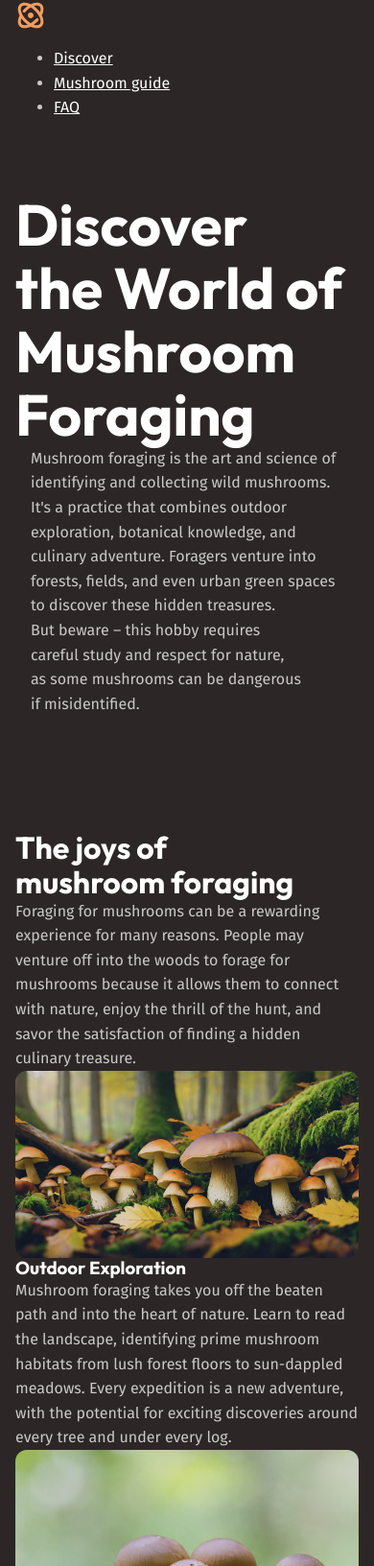
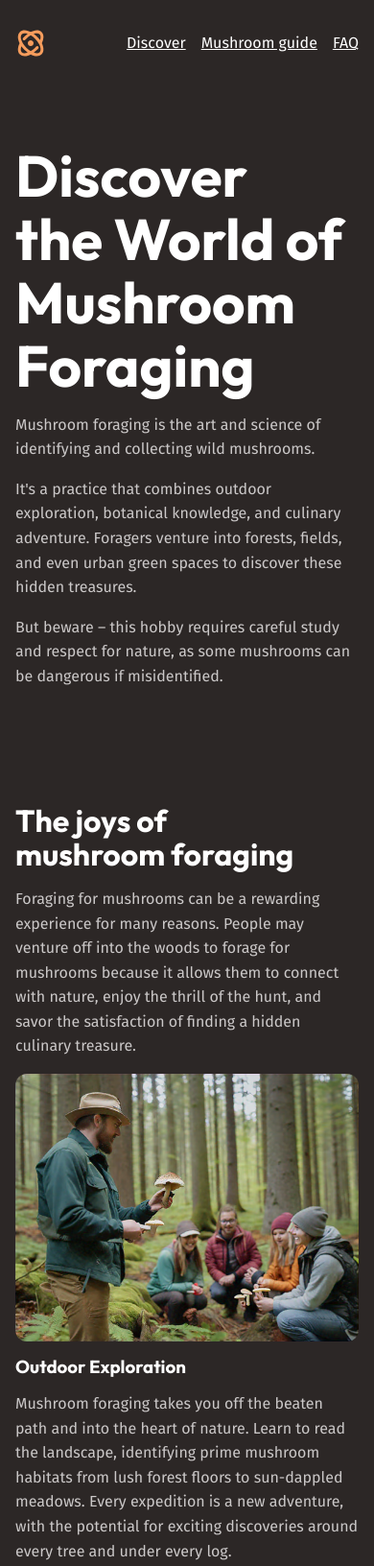
Before and after one commit to philpieper/professional-css, a plain HTML site: page index.html in a window 390 px wide. Shown: the top 1632 px of the page at 96% size. Drawn offline with Linux system fonts and the light colour scheme.

Commit message:
feat: responsiveness and spacing

```diff
--- a/index.html
+++ b/index.html
@@ -16,6 +16,7 @@
   <body>
     <header class="site-header">
       <div class="wrapper wide">
+        <div class="site-header__inner">
           <img src="/resources/svg/logomark.svg" alt="" />
           <nav class="primary-navigation">
             <ul>
@@ -25,13 +26,14 @@
             </ul>
           </nav>
         </div>
+      </div>
     </header>
 
     <main>
       <section class="hero" data-padding="compact">
-        <div class="wrapper">
+        <div class="wrapper narrow flow">
           <h1>Discover the World of Mushroom Foraging</h1>
-          <div class="wrapper narrow">
+          <div class="flow">
             <p>
               Mushroom foraging is the art and science of identifying and
               collecting wild mushrooms.
@@ -48,10 +50,12 @@
             </p>
           </div>
         </div>
+
       </section>
 
       <section>
-        <div class="wrapper">
+        <div class="wrapper flow">
+          <div class="flow">
             <h2 class="section-title">The joys of mushroom foraging</h2>
             <p>
               Foraging for mushrooms can be a rewarding experience for many
@@ -60,9 +64,10 @@
               thrill of the hunt, and savor the satisfaction of finding a hidden
               culinary treasure.
             </p>
-          <div>
-            <div class="card">
-              <img src="resources/avif/first.avif" alt="" />
+          </div>
+          <div class="equal-columns">
+            <div class="card grid-flow">
+              <img src="resources/avif/fourth.avif" alt="" />
               <h3>Outdoor Exploration</h3>
               <p>
                 Mushroom foraging takes you off the beaten path and into the
@@ -72,7 +77,7 @@
                 for exciting discoveries around every tree and under every log.
               </p>
             </div>
-            <div class="card">
+            <div class="card grid-flow">
               <img src="resources/avif/second.avif" alt="" />
               <h3>Botanical Expertise</h3>
               <p>
@@ -84,7 +89,7 @@
                 ecosystem health.
               </p>
             </div>
-            <div class="card">
+            <div class="card grid-flow">
               <img src="resources/avif/third.avif" alt="" />
               <h3>Culinary Delights</h3>
               <p>
@@ -102,6 +107,7 @@
 
       <section class="background-accent-dark" data-padding="compact">
         <div class="wrapper narrow">
+          <div class="flow font-size-lg text-high-contrast text-center">
             <h2 class="section-title">
               Start your <span class="text-brand">Foraging Adventure!</span>
             </h2>
@@ -111,12 +117,16 @@
               mushroom foraging offers a uniquely rewarding experience.
             </p>
           </div>
+        </div>
       </section>
 
       <section class="background-extra-dark">
         <div class="wrapper wide">
+          <div class="equal-columns"
+            data-gap="large"
+            data-alignment="center">
             <img src="/resources/avif/fourth.avif" alt="" />
-          <div>
+            <div class="flow font-size-lg">
               <h2 class="section-title">Get to know your mushrooms</h2>
               <p>
                 Successful and safe mushroom foraging begins with a deep
@@ -137,7 +147,10 @@
 
       <section>
         <div class="wrapper wide">
-          <div>
+          <div class="equal-columns"
+            data-gap="large"
+            data-alignment="center">
+            <div class="flow font-size-lg">
               <h2 class="section-title">Connect with Nature</h2>
               <p>
                 Experience the beauty of the great outdoors while foraging for
@@ -153,6 +166,7 @@
             </div>
             <img src="resources/avif/fifth.avif" alt="" />
           </div>
+        </div>
       </section>
     </main>
 
--- a/styles.css
+++ b/styles.css
@@ -1,5 +1,5 @@
 /* Sets order of layers */
-@layer reset, base, layout, utilities;
+@layer reset, base, layout, components, utilities;
 
 /* Base styles */
 @layer base {
@@ -128,6 +128,34 @@
 }
 
 @layer layout {
+  .flow > :where(:not(:first-child)) {
+    margin-top: var(--flow-spacer, 1em);
+  }
+
+  .grid-flow {
+    display: grid;
+    gap: var(--grid-flow-gap, 1rem);
+  }
+
+  .equal-columns {
+    display: grid;
+    gap: var(--equal-columns-gap, 1rem);
+    align-items: var(--equal-columns-vertical-alignment, stretch);
+
+    @media (width > 760px) {
+      grid-auto-flow: column;
+      grid-auto-columns: 1fr;
+    }
+
+    &[data-gap="large"] {
+      --equal-columns-gap: 2rem;
+    }
+
+    &[data-alignment="center"] {
+      --equal-columns-vertical-alignment: center;
+    }
+  }
+
   .wrapper {
     max-width: 1130px;
     margin-inline: auto;
@@ -143,6 +171,28 @@
 
   & .narrow {
     max-width: 720px;
+  }
+}
+
+@layer components {
+  .site-header {
+    padding-block: 1rem;
+  }
+
+  .site-header__inner {
+    display: flex;
+    gap: 0.5rem 1rem;
+    flex-wrap: wrap;
+    justify-content: space-between;
+  }
+
+  .primary-navigation {
+    ul {
+      display: flex;
+      flex-wrap: wrap;
+      gap: 0.5rem 1rem;
+      list-style: none;
+    }
   }
 }
 
```
Lines whose indentation alone changed are shown as unchanged.
